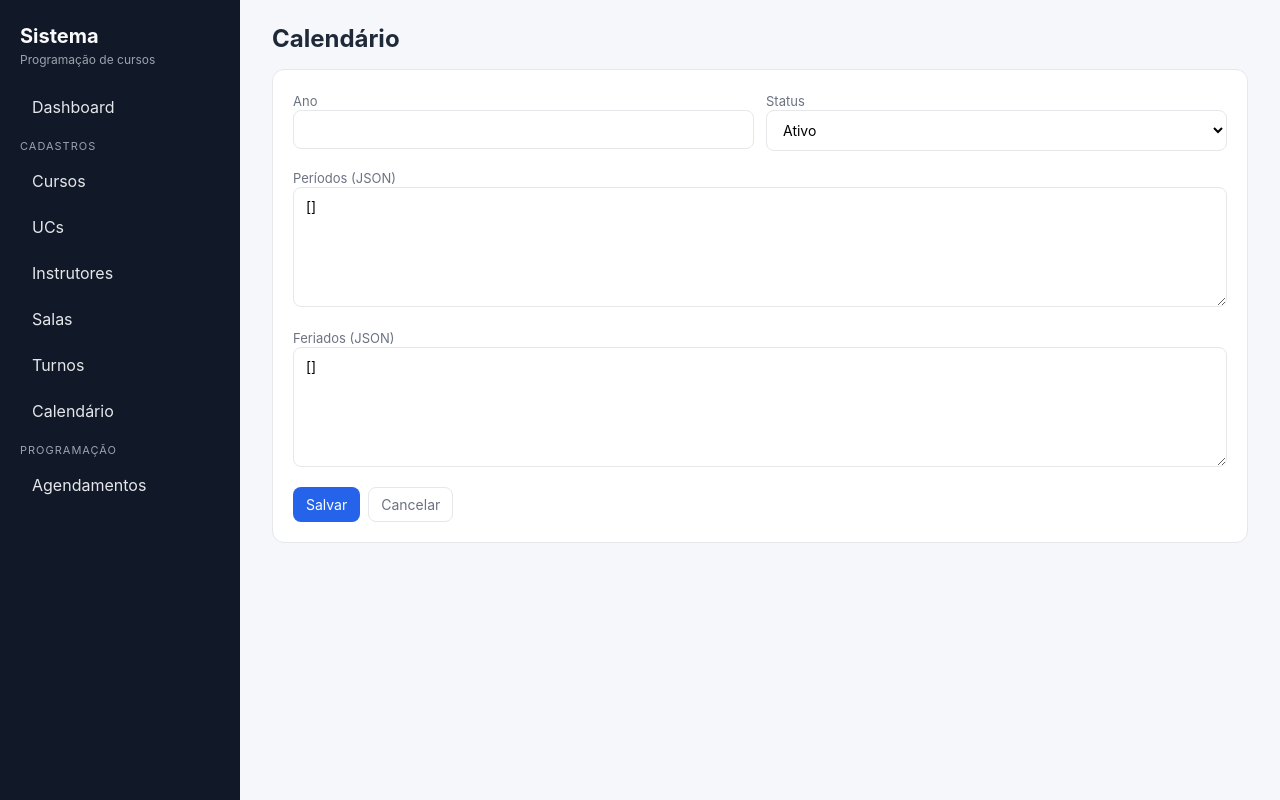
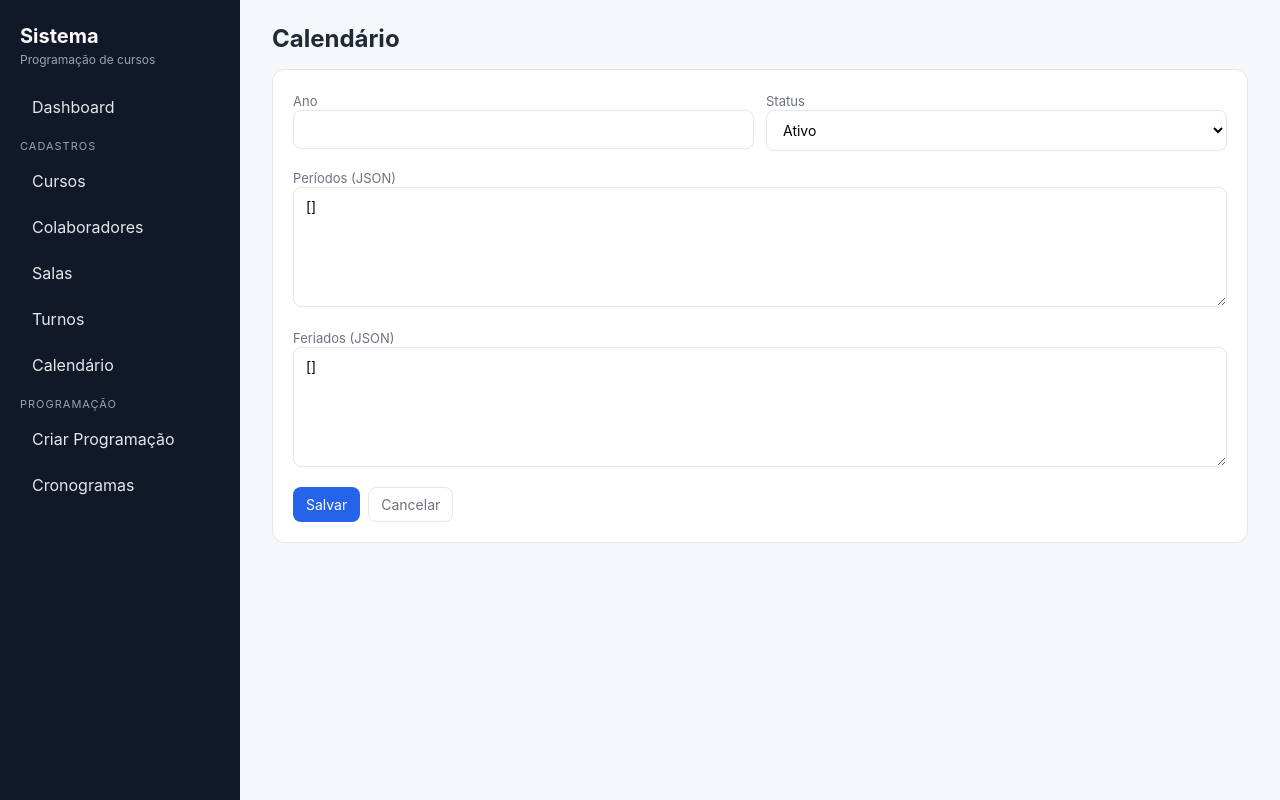
Before and after one commit to sistemaseprogramasedu-cell/sistema-programacao-cursos, a FastAPI app: page /calendars/new in a window 1280 px wide. Run offline with FastAPI, Linux system fonts and the light colour scheme.

Commit message:
Update sidebar labels

```diff
--- a/app/templates/base.html
+++ b/app/templates/base.html
@@ -17,13 +17,13 @@
         <a href="/" class="nav-link">Dashboard</a>
         <div class="nav-section">Cadastros</div>
         <a href="/courses" class="nav-link">Cursos</a>
-        <a href="/curricular-units" class="nav-link">UCs</a>
-        <a href="/instructors" class="nav-link">Instrutores</a>
+        <a href="/instructors" class="nav-link">Colaboradores</a>
         <a href="/rooms" class="nav-link">Salas</a>
         <a href="/shifts" class="nav-link">Turnos</a>
         <a href="/calendars" class="nav-link">Calendário</a>
         <div class="nav-section">Programação</div>
-        <a href="/schedules" class="nav-link">Agendamentos</a>
+        <a href="/schedules/new" class="nav-link">Criar Programação</a>
+        <a href="/schedules" class="nav-link">Cronogramas</a>
       </nav>
     </aside>
     <main class="content">
```
